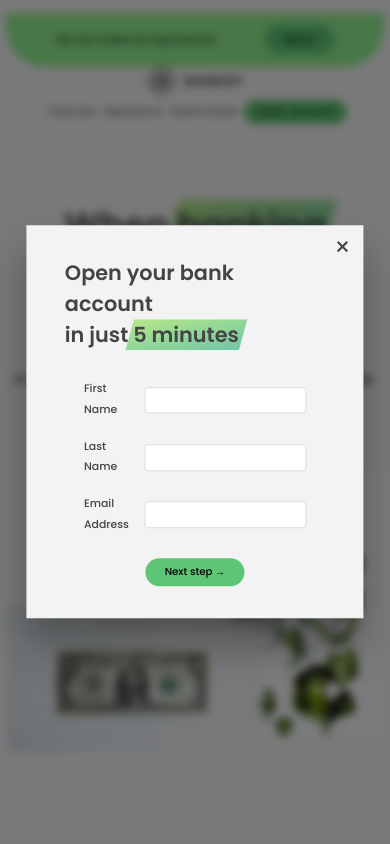
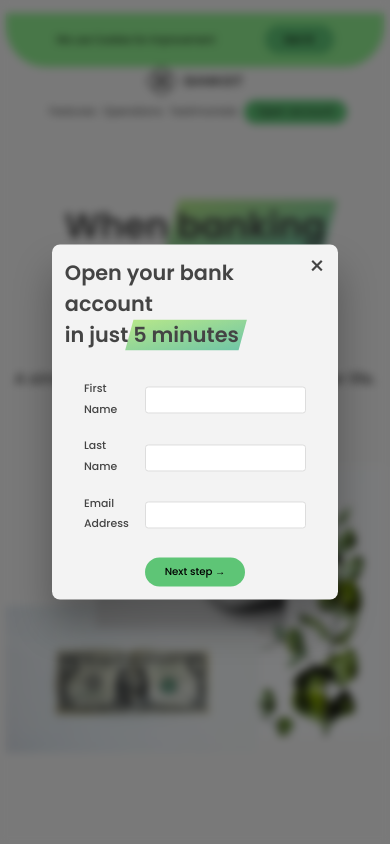
Before and after one commit to NKatsitadze/Bankist, a plain HTML site: page index.html in a window 390 px wide. Both pictures are taken after a click on the link "Open account". Shown: the top 844 px of the page. Drawn offline with Linux system fonts and the light colour scheme.

Commit message:
modal responsiveness

```diff
--- a/medias.css
+++ b/medias.css
@@ -87,4 +87,7 @@
    .btn {
     padding: 1rem 3rem !important;
    }
+   .modal {
+    padding: 2rem 2rem !important;
+   }
  }
--- a/style.css
+++ b/style.css
@@ -470,9 +470,6 @@
     margin-right: 1.75rem;
     cursor: pointer;
     transition: all 0.5s;
-
-    /* Only necessary when overlying images */
-    /* box-shadow: 0 0.6rem 1.5rem rgba(0, 0, 0, 0.7); */
   }
 
   .dots__dot:last-child {
@@ -480,7 +477,6 @@
   }
 
   .dots__dot--active {
-    /* background-color: #fff; */
     background-color: #888;
     opacity: 1;
   }
@@ -620,6 +616,7 @@
     box-shadow: 0 4rem 6rem rgba(0, 0, 0, 0.3);
     z-index: 1000;
     transition: all 0.5s;
+    border-radius: 8px;
   }
 
   .overlay {
```
